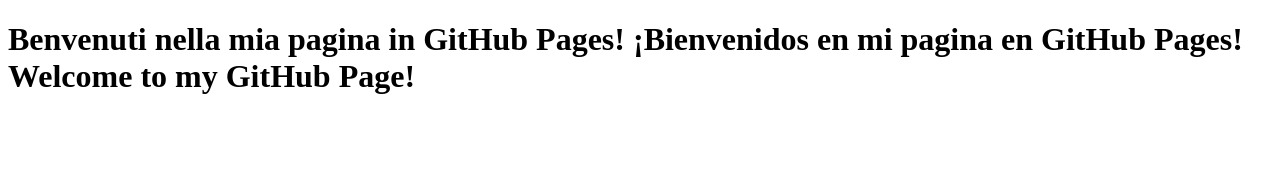
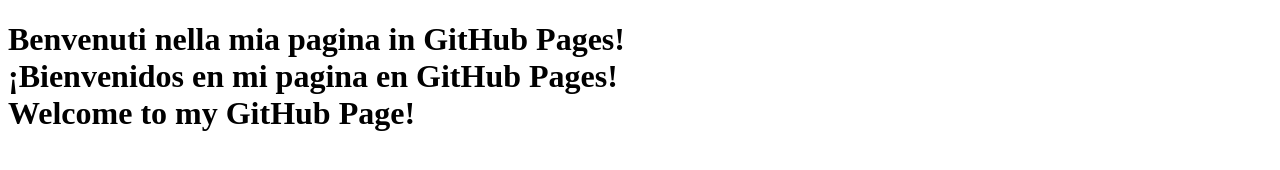
Before and after one commit to mingo77/mingo77.github.io, a plain HTML site: page index.html in a window 1280 px wide. Drawn offline with Linux system fonts and the light colour scheme.

Commit message:
Sono andato a capo

```diff
--- a/index.html
+++ b/index.html
@@ -8,8 +8,8 @@
 </head>
 <body>
     <h1>
-        Benvenuti nella mia pagina in GitHub Pages!
-        ¡Bienvenidos en mi pagina en GitHub Pages!
+        Benvenuti nella mia pagina in GitHub Pages!<br>
+        ¡Bienvenidos en mi pagina en GitHub Pages!<br>
         Welcome to my GitHub Page!
     </h1>
 </body>
```
